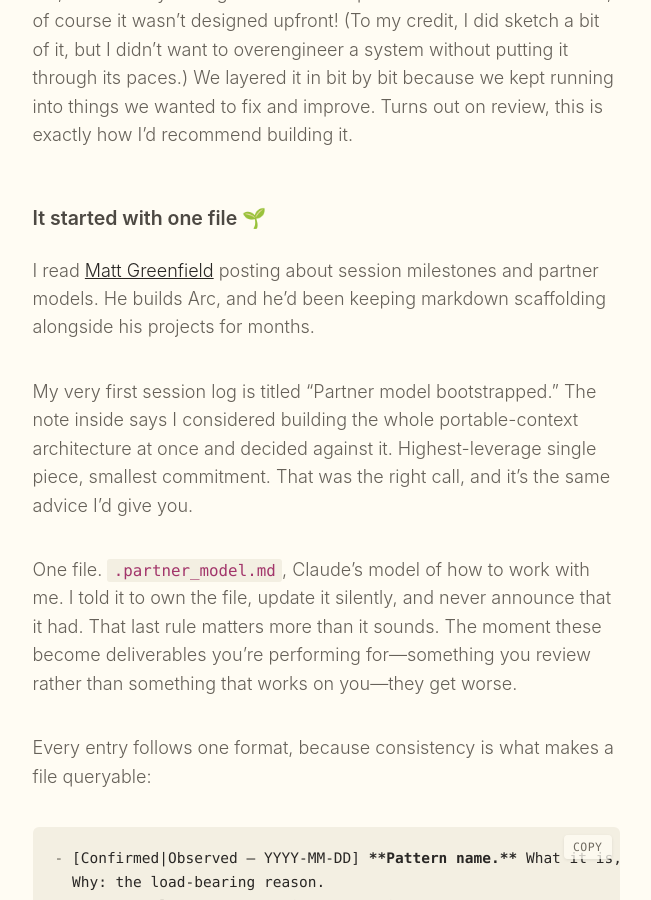
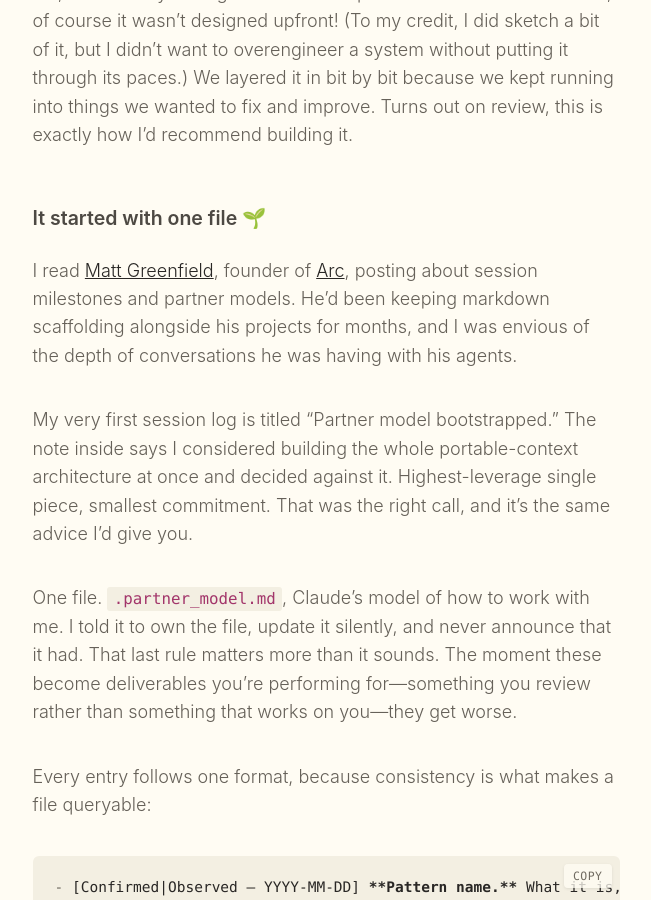
Before and after one commit to paulmederos/pm17, a Jekyll site: the page built from _posts/2026-08-09-how-i-work-with-claude.md, in a window 1280 px wide and 900 px high, scrolled down 6941 px. Shown: the whole window, without its empty margins (314-965 px from the left). Built offline with Jekyll 4.4.1, drawn with Linux system fonts in a browser that asks for light colours; some web fonts are replaced.

Commit message:
Credit Matt Greenfield properly and link Arc
Named him as Arc's founder with a link to Arc Timeline 4, and added the
actual reason his posts landed: envy at the depth of the conversations he
was having with his agents.

Linked the App Store listing rather than bigpaua.com, which currently
times out.

Co-Authored-By: Claude Opus 5 <noreply@anthropic.com>

```diff
--- a/_posts/2026-08-09-how-i-work-with-claude.md
+++ b/_posts/2026-08-09-how-i-work-with-claude.md
@@ -132,7 +132,7 @@ OK, I wanna say I'm a genius here and planned all this out... but heck, of cours
 
 ### It started with one file 🌱
 
-I read [Matt Greenfield](https://www.threads.com/@sobri909) posting about session milestones and partner models. He builds Arc, and he'd been keeping markdown scaffolding alongside his projects for months.
+I read [Matt Greenfield](https://www.threads.com/@sobri909), founder of [Arc](https://apps.apple.com/us/app/arc-timeline-4/id6740688708), posting about session milestones and partner models. He'd been keeping markdown scaffolding alongside his projects for months, and I was envious of the depth of conversations he was having with his agents.
 
 My very first session log is titled "Partner model bootstrapped." The note inside says I considered building the whole portable-context architecture at once and decided against it. Highest-leverage single piece, smallest commitment. That was the right call, and it's the same advice I'd give you.
 
```
